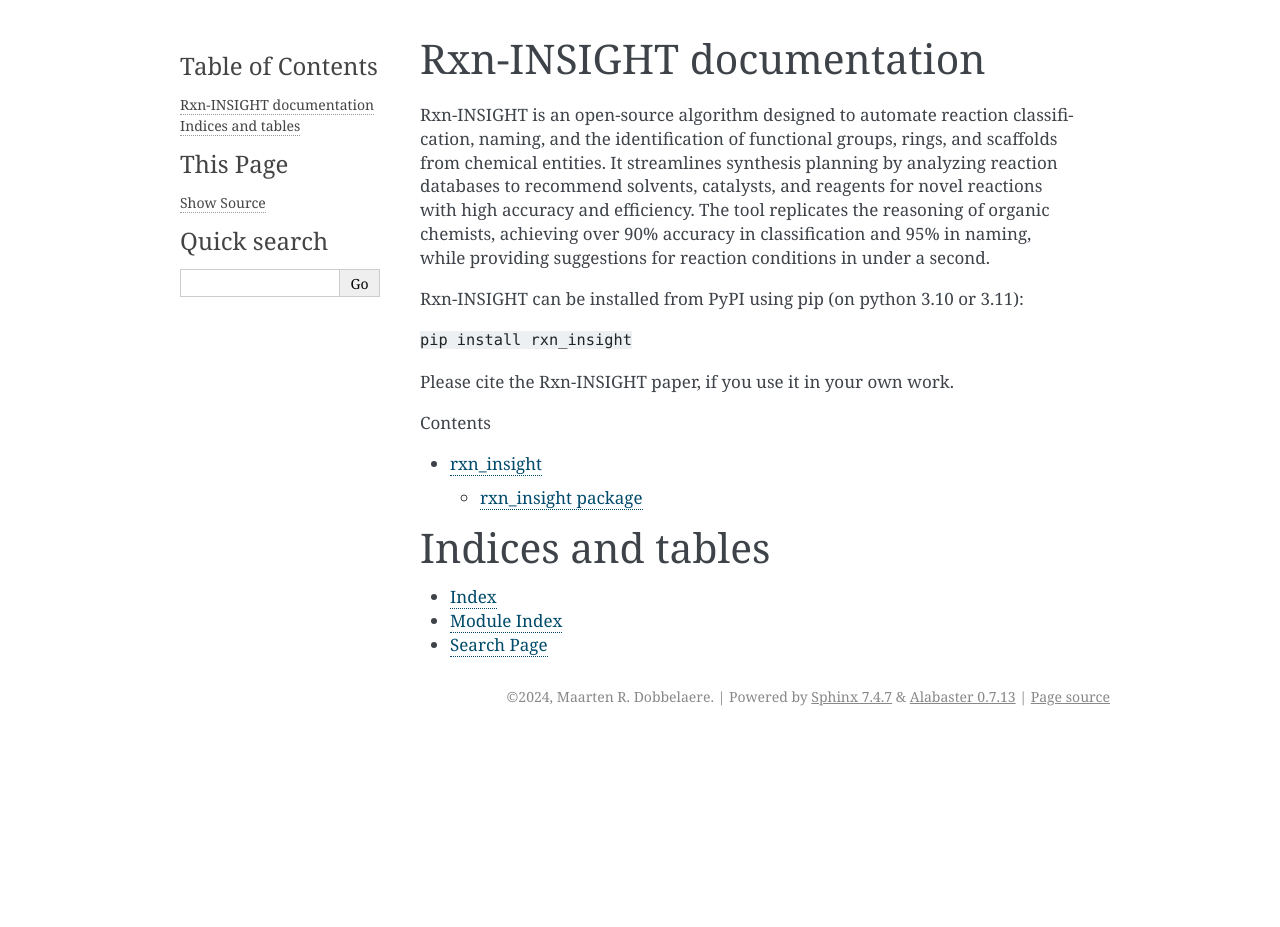
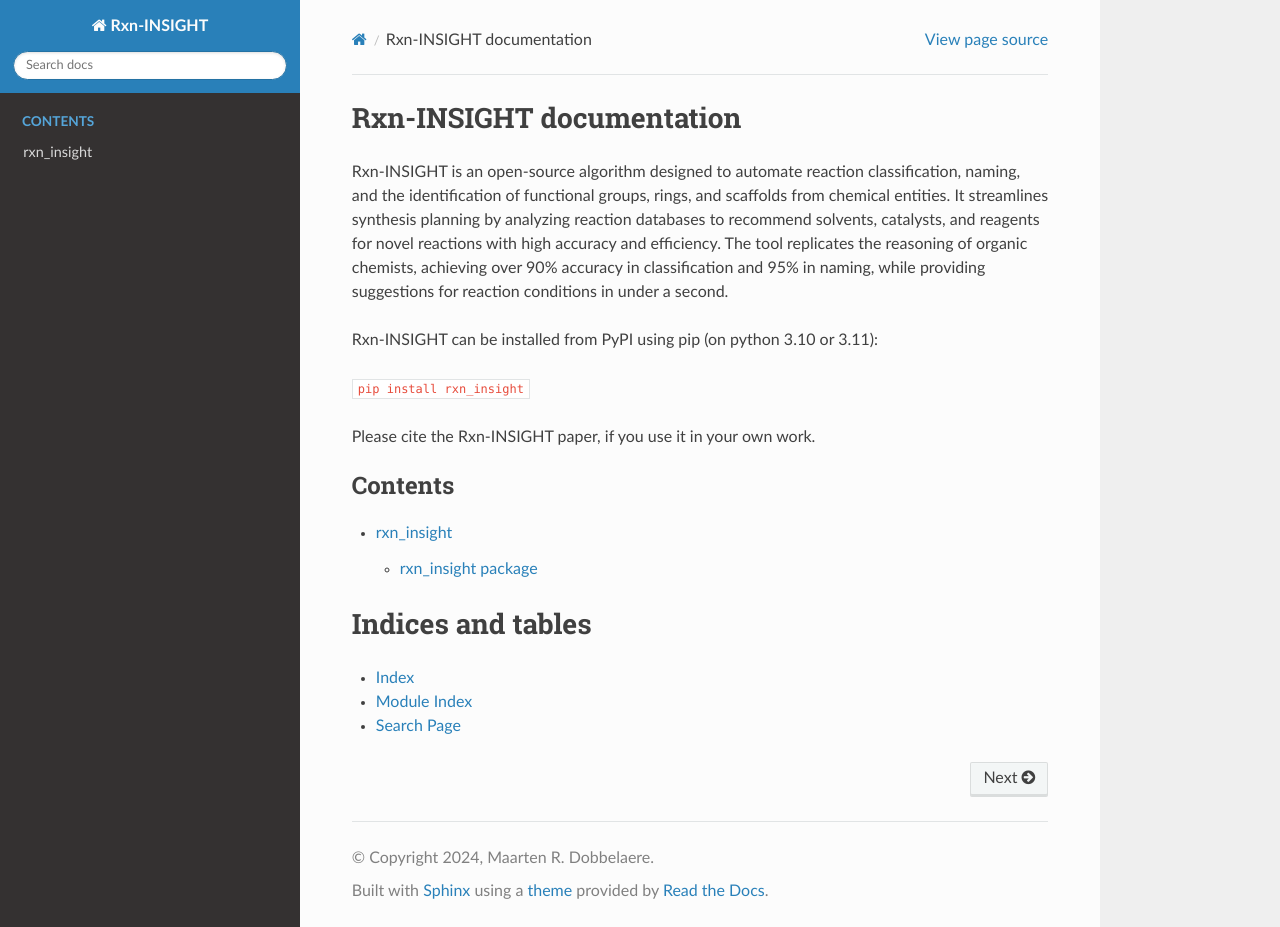
Before and after one commit to mrodobbe/Rxn-INSIGHT, a Sphinx documentation site: the page built from docs/source/index.rst, in a window 1280 px wide and 927 px high. Built offline with Sphinx 7.4.7 and the Read the Docs theme 3.1.0, drawn with Linux system fonts in a browser that asks for light colours.

Commit message:
update theme

```diff
--- a/docs/source/conf.py
+++ b/docs/source/conf.py
@@ -25,6 +25,7 @@
     "sphinx.ext.mathjax",
     "sphinx.ext.viewcode",
     "sphinx.ext.doctest",
+    "sphinx_rtd_theme"
 ]
 
 bibtex_bibfiles = ['refs.bib']
@@ -36,5 +37,5 @@
 # -- Options for HTML output -------------------------------------------------
 # https://www.sphinx-doc.org/en/master/usage/configuration.html#options-for-html-output
 
-html_theme = 'alabaster'
+html_theme = 'sphinx_rtd_theme'
 html_static_path = ['_static']
--- a/pyproject.toml
+++ b/pyproject.toml
@@ -56,6 +56,7 @@
     "sphinx>=5",
     "sphinx-copybutton",
     "sphinx-book-theme",
+    "sphinx-rtd-theme",
 ]
 
 [tool.hatch.version]
```
